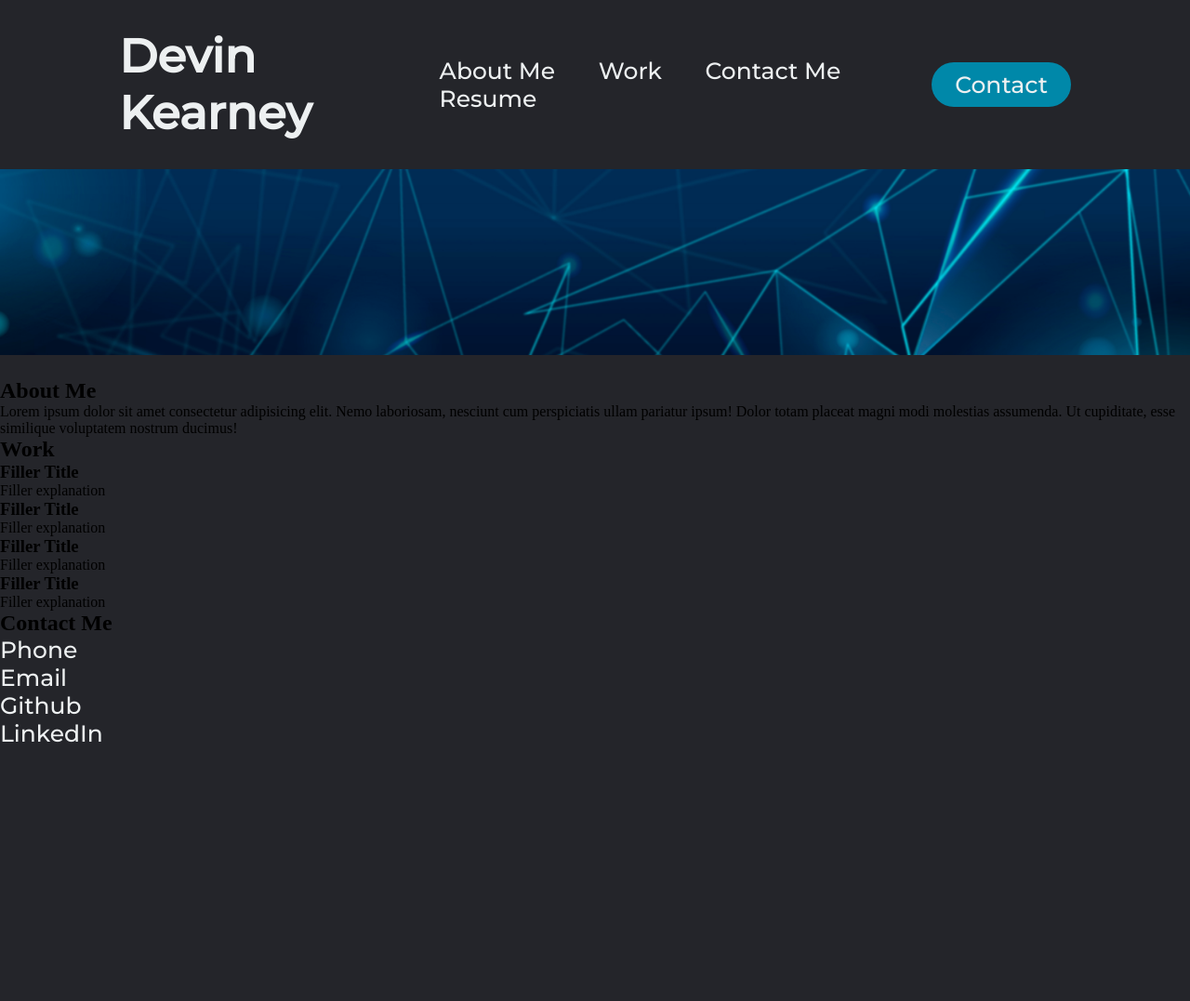
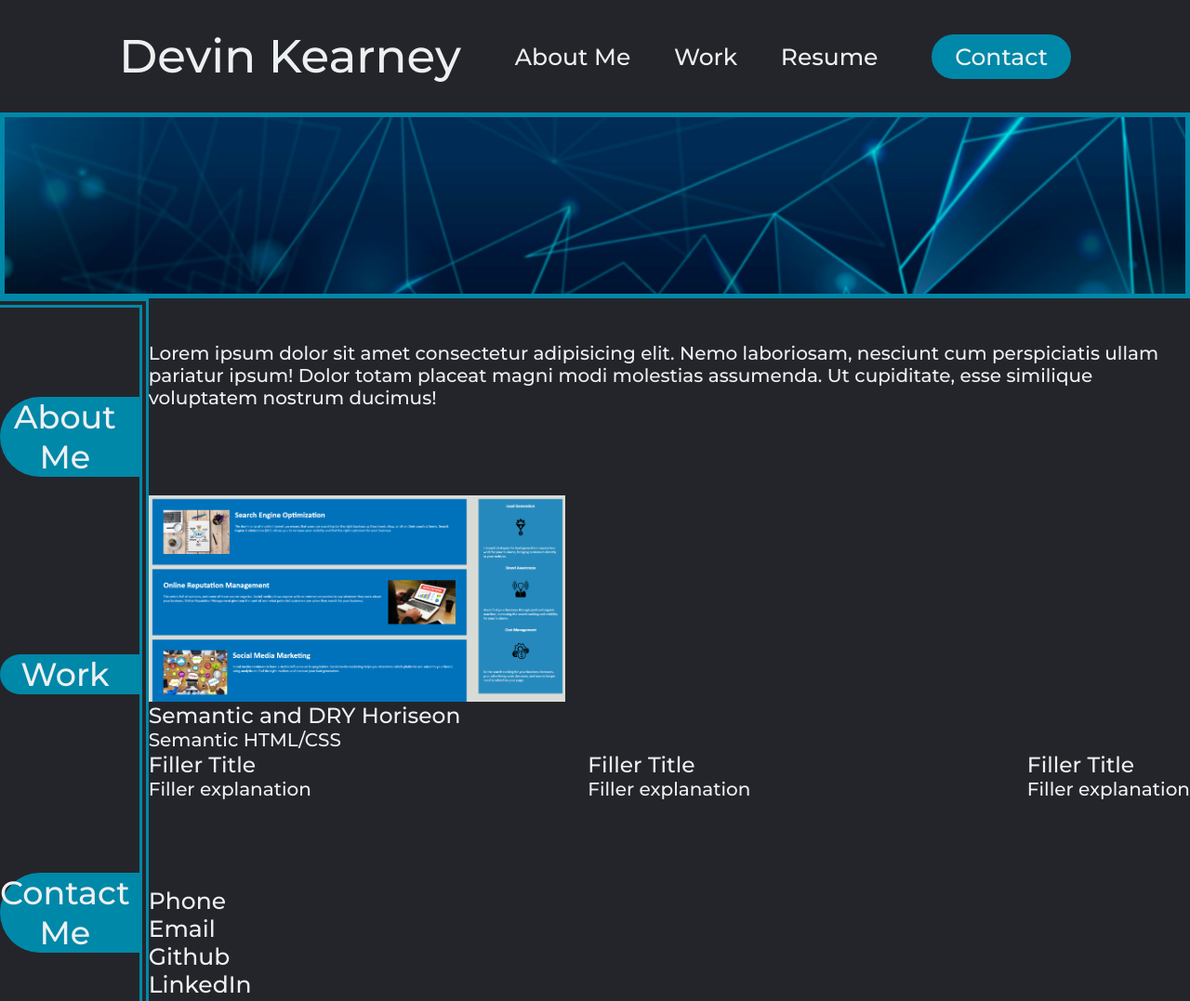
Before and after one commit to Friduwulf/devin-Kearneys-portfolio, a plain HTML site: page index.html in a window 1280 px wide. Shown: the top 1077 px of the page at 93% size. Before the commit the page ends 804 px from the top, so only its background shows below. Drawn offline with Linux system fonts and the light colour scheme.

Commit message:
fixed some sections in html and started to fill out body css

```diff
--- /dev/null
+++ b/assets/css/reset.css
@@ -0,0 +1,23 @@
+html {
+    box-sizing: border-box;
+    font-size: 16px;
+  }
+
+  *, *:before, *:after {
+    box-sizing: inherit;
+  }
+
+  body, h1, h2, h3, h4, h5, h6, p, ol, ul {
+    margin: 0;
+    padding: 0;
+    font-weight: normal;
+  }
+
+  ol, ul {
+    list-style: none;
+  }
+
+  img {
+    max-width: 100%;
+    height: auto;
+  }
--- a/assets/css/style.css
+++ b/assets/css/style.css
@@ -8,7 +8,7 @@
 }
 
 header, li, a, button {
-    font-family: "Montserrat"; san-serif;
+    font-family: "Montserrat", san-serif;
     font-weight: 500;
     font-size: 25px;
     color: #edf0f1;
@@ -52,46 +52,71 @@ button:hover {
     background-color:  rgba(0, 136, 169, 0.8);
 }
 
-/* header{
-    padding: 20px;
-    font-family: 'Trebuchet MS', 'Lucida Sans Unicode', 'Lucida Grande', 'Lucida Sans', Arial, sans-serif;
-    background-color: #03486b;
-    color: #ffffff;
-}
-
-.header h1 {
-    display: inline-block;
-    font-size: 48px;
-}
-
-.header nav {
-    padding-top: 15px;
-    margin-right: 20px;
-    float: right;
-    font-family: 'Gill Sans', 'Gill Sans MT', Calibri, 'Trebuchet MS', sans-serif;
-    font-size: 20px;
-}
-
-.header nav ul {
-    list-style-type: none;
-}
-
-.header nav ul li {
-    display: inline-block;
-    margin-left: 25px;
-}
-
-.header nav ul li a {
-    color:aqua
-
-} */
-
 .hero {
     height: 200px;
     width: 100%;
-    margin-top: 0px;
-    margin-bottom: 25px;
     background-image: url("../gradient-dark-blue-futuristic-digital-grid-background.jpg");
     background-size: cover;
     background-position: center;
+    border:#0088A9 5px solid;
 }
+
+main {
+    display: flex;
+    flex-direction: row;
+}
+
+section {
+    display: flex;
+}
+
+.work {
+    display: flex;
+    justify-content: space-between;
+    flex-wrap: wrap;
+}
+
+article {
+    display: flex;
+    flex-direction: column;
+}
+
+.firstWork img{
+    display: block;
+    z-index: 0;
+    width: 40%;
+    height: auto;
+}
+
+.sectionTitle {
+    display: block;
+    font-family: "Montserrat", san-serif;
+    font-weight: 500;
+    font-size: 35px;
+    color: #edf0f1;
+    text-align: center;
+    padding-right: 10px;
+    background-color: #0088A9;
+    border-radius: 50px 0px 0px 50px;
+}
+
+aside {
+    display: flex;
+    flex-direction: column;
+    justify-content: space-around;
+    height: 800px;
+    width: 300px;
+    border-right: 10px double #0088A9;
+    border-top: 10px double #0088A9;
+}
+
+.infoPannel {
+    display: flex;
+    flex-direction: column;
+    justify-content: space-around;
+    font-family: "Montserrat", san-serif;
+    font-weight: 500;
+    font-size: 20px;
+    color: #edf0f1;
+    text-decoration: none;
+}
--- a/index.html
+++ b/index.html
@@ -5,6 +5,7 @@
     <meta http-equiv="X-UA-Compatible" content="IE=edge">
     <meta name="viewport" content="width=device-width, initial-scale=1.0">
     <title>Devin Kearney's Portfolio</title>
+    <link rel="stylesheet" href="assets/css/reset.css">
     <link rel="stylesheet" href="assets/css/style.css">
 </head>
 <body>
@@ -14,7 +15,6 @@
             <ul class="navLinks">
                 <li> <a href="#">About Me</a></li>
                 <li> <a href="#">Work</a></li>
-                <li> <a href="#">Contact Me</a></li>
                 <li> <a href="#">Resume</a></li>
             </ul>
         </nav>
@@ -22,34 +22,37 @@
     </header>
     <div class="hero"></div>
     <main>
+        <aside>
+            <h2 class="sectionTitle">About Me</h2>
+            <h2 class="sectionTitle">Work</h2>
+            <h2 class="sectionTitle">Contact Me</h2>
+        </aside>
+        <div class="infoPannel">
             <section class="aboutMe">
-            <h2>About Me</h2>
                 <article>
                     <p>Lorem ipsum dolor sit amet consectetur adipisicing elit. Nemo laboriosam, nesciunt cum perspiciatis ullam pariatur ipsum! Dolor totam placeat magni modi molestias assumenda. Ut cupiditate, esse similique voluptatem nostrum ducimus!</p>
                 </article>
             </section>
             <section class="work">
-            <h2>Work</h2>
-                <article>
-                    <h3>Filler Title</h3>
-                    <p>Filler explanation</p>
+                    <article class="firstWork">
+                        <img src="./assets/Challenge-1.png" alt="An image of a website which was made with semantic html.">
+                        <h3 class="workTitles">Semantic and DRY Horiseon</h3>
+                        <p class="workDesc">Semantic HTML/CSS</p>
                     </article>
                     <article>
-                    <h3>Filler Title</h3>
-                    <p>Filler explanation</p>
+                        <h3 class="workTitles">Filler Title</h3>
+                        <p class="workDesc">Filler explanation</p>
                     </article>
                     <article>
-                    <h3>Filler Title</h3>
-                    <p>Filler explanation</p>
+                        <h3 class="workTitles">Filler Title</h3>
+                        <p class="workDesc">Filler explanation</p>
                     </article>
                     <article>
-                    <h3>Filler Title</h3>
-                    <p>Filler explanation</p>
+                        <h3 class="workTitles">Filler Title</h3>
+                        <p class="workDesc">Filler explanation</p>
                     </article>
             </section>
-    </main>
-    <footer class="contactMe">
-        <h2>Contact Me</h2>
+            <section class="contactMe">
                 <ul>
                     <li>
                         <a href="tel:+15064700209">Phone</a>
@@ -64,6 +67,11 @@
                         <a href="https://ca.linkedin.com/">LinkedIn</a>
                     </li>
                 </ul>
+            </section>
+        </div>
+    </main>
+    <footer>
+
     </footer>
 </body>
 </html>
```
Also changed, not shown: assets/Challenge-1.png (added). Lines whose indentation alone changed are shown as unchanged.
